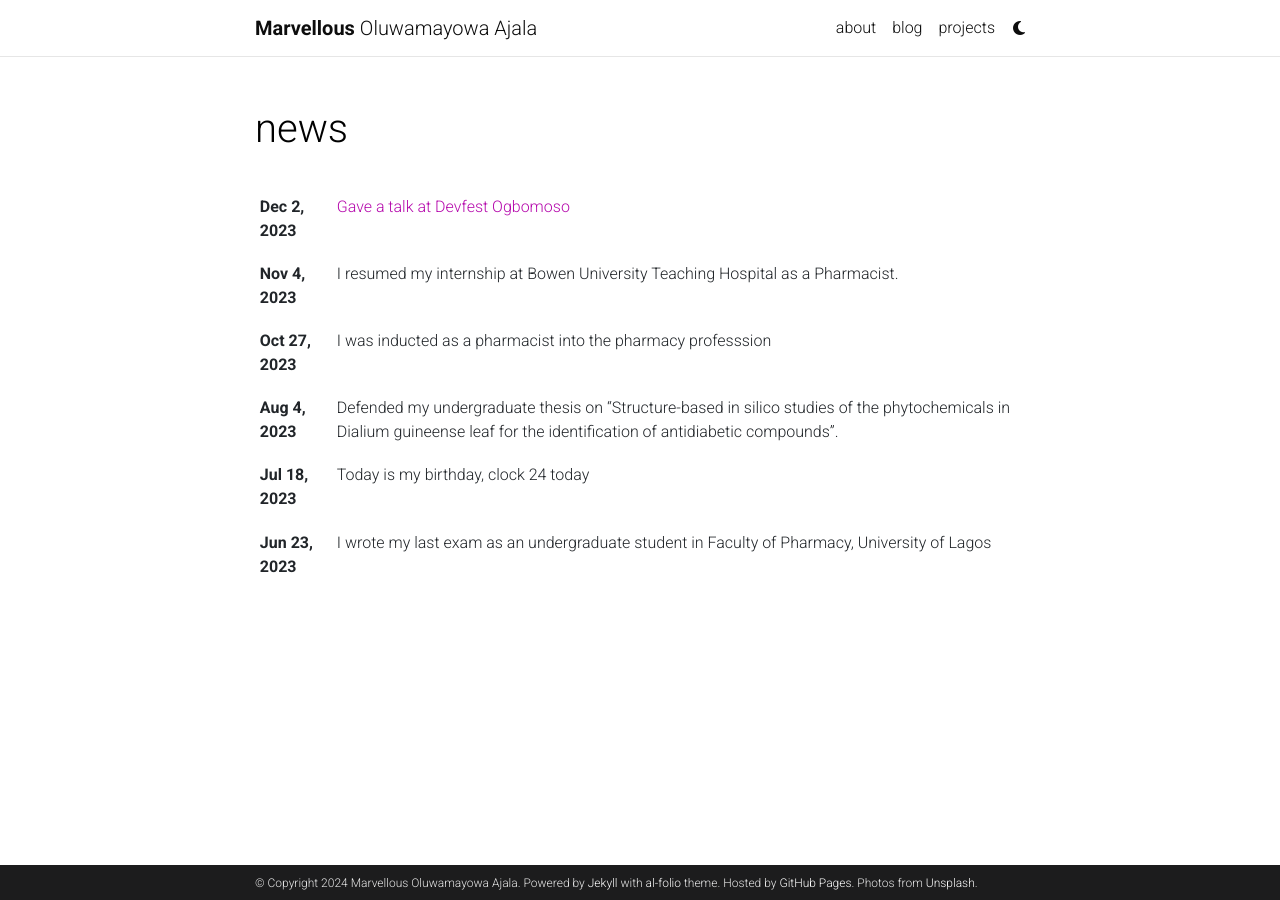
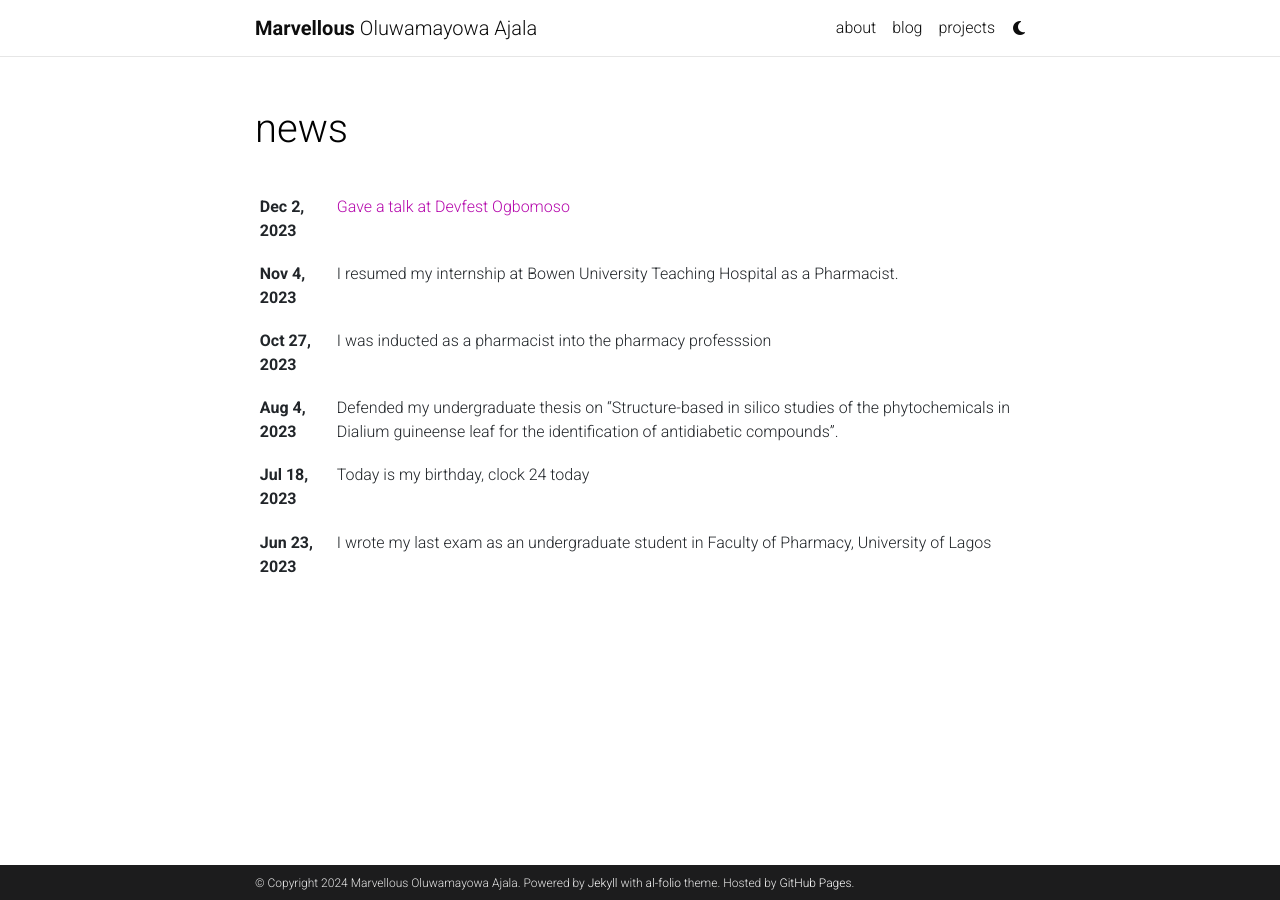
Before and after one commit to ajalamarvellous/ajalamarvellous.github.io, a Jekyll site: the page built from news.html, in a window 1280 px wide. Built offline with Jekyll 4.4.1, drawn with Linux system fonts in a browser that asks for light colours; comment, search, counter and statistics services are not loaded; a style sheet for code colours, icons or effects is not loaded.

Commit message:
Remove 'Pictures from unspalsh' from footer and rewrote short description

```diff
--- a/_config.yml
+++ b/_config.yml
@@ -8,11 +8,10 @@
 last_name: Ajala
 email: ajalaoluwamayowa00[at]gmail[dot]com
 description: > # the ">" symbol means to ignore newlines until "footer_text:"
-   ML engineer, Pharmacist & Researcher
+  AI for drug discovery, Pharmacist, ML engineer
 footer_text: >
   Powered by <a href="https://jekyllrb.com/" target="_blank">Jekyll</a> with <a href="https://github.com/alshedivat/al-folio">al-folio</a> theme.
   Hosted by <a href="https://pages.github.com/" target="_blank">GitHub Pages</a>.
-  Photos from <a href="https://unsplash.com" target="_blank">Unsplash</a>.
 keywords: machine learning, drug discovery, healthcare, pharmacy  # add your own keywords or leave empty
 
 lang: en # the language of your site (for example: en, fr, cn, ru, etc.)
```
